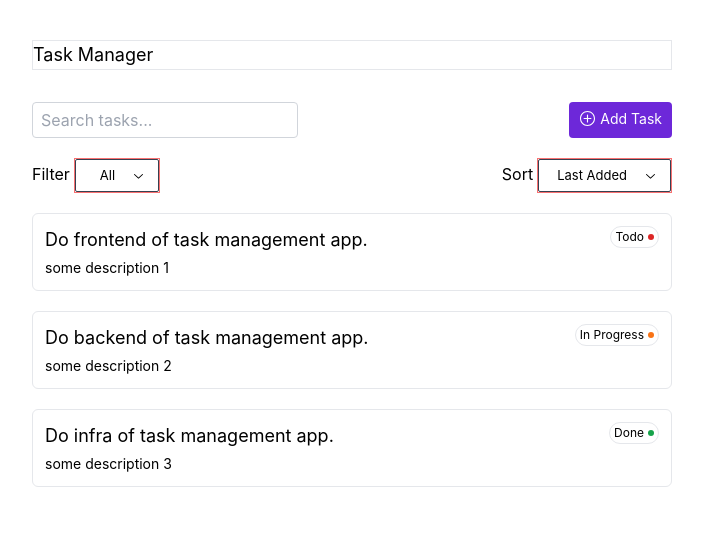
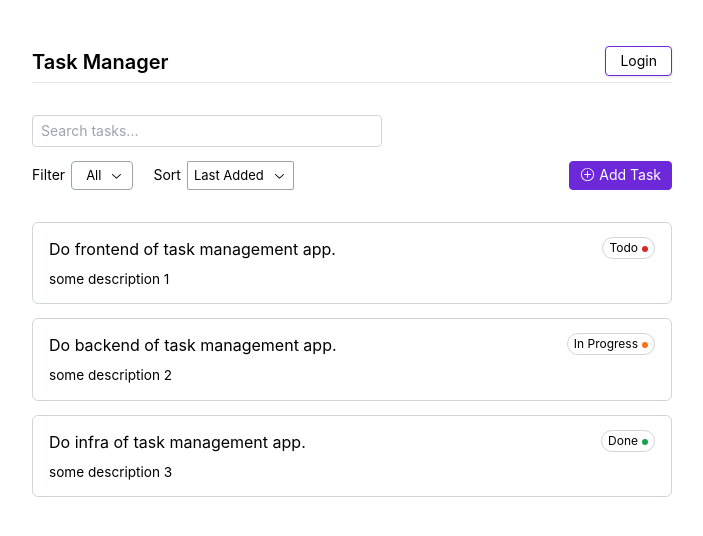
Before and after one commit to prerakhere/pesto-task-mgmt, a React (Vite) app in the folder frontend/: page / in a window 1280 px wide. Shown: the top 536 px of the page, without its empty margins (288-991 px from the left). Built offline with nearby package versions, Linux system fonts and the light colour scheme; no server answers.

Commit message:
fe: context, ui modifications

```diff
--- a/frontend/src/Home.tsx
+++ b/frontend/src/Home.tsx
@@ -1,9 +1,10 @@
-import { useState } from "react";
+import { useEffect, useState } from "react";
 import { useLocation, useNavigate } from "react-router-dom";
 import Navbar from "./components/Navbar";
 import TaskList from "./components/TaskList";
 import SortAndFilterBar from "./components/SortAndFilterBar";
 import SearchAndOptionsBar from "./components/SearchAndOptionsBar";
+import { useAuth } from "./context/AuthContext";
 
 function useQuery() {
   return new URLSearchParams(useLocation().search);
@@ -88,6 +89,30 @@ function Home() {
   // navigate("/ok");
   const isAuthenticated = false;
 
+  const { session, user } = useAuth();
+  console.log("-------------auth context session-----------");
+  console.log(session);
+
+  useEffect(() => {
+    const fetchTasks = async () => {
+      try {
+        const response = await fetch(
+          "https://d12hukpp1zen6s.cloudfront.net/api/2/task"
+        );
+        if (!response.ok) {
+          throw new Error("Failed to fetch data");
+        }
+        const resData = await response.json();
+        console.log("---resData---");
+        console.log(resData);
+      } catch (err) {
+        console.log(err);
+      }
+    };
+
+    fetchTasks();
+  }, []);
+
   return (
     <div className="flex justify-center mt-10">
       <div className="w-1/2">
@@ -98,7 +123,7 @@ function Home() {
           currSortParam={sortParam}
           handleFilterChange={handleFilterChange}
           handleSortChange={handleSortChange}
-          // triggerRerender={triggerRerender}
+          triggerRerender={triggerRerender}
         />
         <TaskList filterParam={filterParam} triggerRerender={triggerRerender} />
         {!isAuthenticated && <></>}
--- /dev/null
+++ b/frontend/src/components/AccountMenu.tsx
@@ -0,0 +1,46 @@
+import React from "react";
+import * as Menubar from "@radix-ui/react-menubar";
+import * as Avatar from "@radix-ui/react-avatar";
+import { useAuth } from "../context/AuthContext";
+
+export default function AccountMenu() {
+  const { signOut } = useAuth();
+
+  function handleLogout() {
+    signOut();
+  }
+
+  return (
+    <div>
+      <Menubar.Root className="flex p-1 rounded">
+        <Menubar.Menu>
+          <Menubar.Trigger className="MenubarTrigger">
+            <Avatar.Root className="inline-flex items-center justify-center align-middle overflow-hidden select-none w-9 h-9 rounded-full border border-violet-700 text-violet-800 hover:bg-violet-100">
+              <Avatar.Fallback className="h-full w-full flex items-center justify-center ">
+                PD
+              </Avatar.Fallback>
+            </Avatar.Root>
+          </Menubar.Trigger>
+          <Menubar.Portal>
+            <Menubar.Content
+              className="min-w-[220px] max-w-[250px] rounded shadow-lg border"
+              align="end"
+              sideOffset={5}
+              alignOffset={-4}
+            >
+              <Menubar.Item className="h-8 flex items-center hover:bg-violet-100 cursor-pointer px-2.5 py-4">
+                emailemailemailema
+              </Menubar.Item>
+              <Menubar.Item
+                className="h-8 flex items-center hover:bg-violet-100 cursor-pointer px-2.5 py-4"
+                onClick={handleLogout}
+              >
+                Logout
+              </Menubar.Item>
+            </Menubar.Content>
+          </Menubar.Portal>
+        </Menubar.Menu>
+      </Menubar.Root>
+    </div>
+  );
+}
--- a/frontend/src/components/FilterSelect.tsx
+++ b/frontend/src/components/FilterSelect.tsx
@@ -15,17 +15,17 @@ export default function FilterSelect({
   handleFilterChange = (f) => f,
 }: IFilterSelectProps) {
   return (
-    <div className="ml-1 border border-red-400">
+    <div className="ml-1.5">
       <Select.Root
         defaultValue={currFilterParam !== "" ? currFilterParam : "all"}
         onValueChange={(value) => handleFilterChange(value)}
       >
         <Select.Trigger
-          className="inline-flex items-center justify-center rounded-sm px-3 py-2 text-[13px] leading-none bg-white border border-gray-700 focus:border-black focus:outline-none focus:bg-violet-100 ring-0 focus:ring-0 hover:bg-violet-100  focus:shadow-black outline-none"
-          aria-label="Status"
+          className="inline-flex items-center justify-between rounded py-1.5 px-2 text-[13px] leading-none bg-white border border-gray-400 focus:border-black focus:outline-none focus:bg-violet-100 ring-0 focus:ring-0 hover:bg-violet-100  focus:shadow-black outline-none"
+          aria-label="Status Filter"
         >
           <Select.Value />
-          <Select.Icon className="ml-4">
+          <Select.Icon className="ml-2">
             <ChevronDownIcon />
           </Select.Icon>
         </Select.Trigger>
@@ -47,7 +47,7 @@ export default function FilterSelect({
                   className="text-[13px] leading-none rounded-[3px] flex items-center h-[25px] pr-[35px] pl-[25px] relative select-none data-[disabled]:text-mauve8 data-[disabled]:pointer-events-none data-[highlighted]:outline-none data-[highlighted]:bg-violet-400"
                 >
                   <Select.ItemText className="flex">
-                    <span className="ml-3">All</span>
+                    <span className="ml-1.5">All</span>
                   </Select.ItemText>
                   <Select.ItemIndicator className="absolute left-0 w-[25px] inline-flex items-center justify-center">
                     <CheckIcon />
--- a/frontend/src/components/Navbar.tsx
+++ b/frontend/src/components/Navbar.tsx
@@ -1,9 +1,26 @@
+import AccountMenu from "./AccountMenu";
+import { useAuth } from "../context/AuthContext";
+import { Link } from "react-router-dom";
+
 export default function Navbar() {
+  const authData = useAuth();
+
   return (
-    <nav className="border">
-      <h1 className="text-lg">Task Manager</h1>
-      {<div></div>}
-      {<div></div>}
+    <nav className="border-b flex justify-between py-1.5">
+      <h1 className="text-xl mt-0.5 font-semibold">Task Manager</h1>
+
+      {authData.session ? (
+        <div>
+          <AccountMenu />
+        </div>
+      ) : (
+        <Link
+          to={"/login"}
+          className="p-1 px-3.5 border border-violet-700 rounded hover:bg-violet-100 text-sm shadow"
+        >
+          Login
+        </Link>
+      )}
     </nav>
   );
 }
--- a/frontend/src/components/SearchAndOptionsBar.tsx
+++ b/frontend/src/components/SearchAndOptionsBar.tsx
@@ -1,5 +1,5 @@
 import { useState } from "react";
-import * as Dialog from "@radix-ui/react-dialog";
+
 import { PlusCircledIcon } from "@radix-ui/react-icons";
 import TaskModal from "./TaskModal";
 
@@ -8,33 +8,14 @@ export default function SearchAndOptionsBar({
 }: {
   triggerRerender: () => void;
 }) {
-  const [isModalOpen, setIsModalOpen] = useState(false);
   return (
-    <div className="my-5 flex justify-between mt-8">
+    <div className="mt-8 flex justify-between">
       <div className="w-3/4">
         <input
           type="text"
           placeholder="Search tasks..."
-          className="py-[5px] px-2 rounded border-[0.1rem] border-gray-300 focus:outline-none focus:border-violet-800 min-w-[250px]"
+          className="py-[5px] px-2 rounded border-[0.1rem] border-gray-300 focus:outline-none focus:border-violet-800 min-w-[350px] text-sm"
         />
-      </div>
-      <div className="w-1/4 flex justify-end">
-        <Dialog.Root open={isModalOpen} onOpenChange={setIsModalOpen}>
-          <Dialog.Trigger asChild>
-            <button className=" px-2.5 rounded bg-violet-700 text-white text-sm hover:bg-violet-800">
-              <PlusCircledIcon className="inline mb-1 mr-1 h-[17px] w-[17px]" />
-              Add Task
-            </button>
-          </Dialog.Trigger>
-          <TaskModal
-            id={0}
-            title=""
-            description=""
-            status="Todo"
-            triggerRerender={triggerRerender}
-            setIsModalOpen={setIsModalOpen}
-          />
-        </Dialog.Root>
       </div>
     </div>
   );
--- a/frontend/src/components/SortAndFilterBar.tsx
+++ b/frontend/src/components/SortAndFilterBar.tsx
@@ -1,11 +1,16 @@
+import * as Dialog from "@radix-ui/react-dialog";
+import { PlusCircledIcon } from "@radix-ui/react-icons";
+import TaskModal from "./TaskModal";
 import FilterSelect from "./FilterSelect";
 import SortSelect from "./SortSelect";
+import { useState } from "react";
 
 interface ISortAndFilterBarProps {
   currFilterParam: string;
   currSortParam: string;
   handleFilterChange: (filterParam: string) => void;
   handleSortChange: (sortParam: string) => void;
+  triggerRerender: () => void;
 }
 
 export default function SortAndFilterBar({
@@ -13,11 +18,14 @@ export default function SortAndFilterBar({
   currSortParam,
   handleFilterChange = (f) => f,
   handleSortChange = (f) => f,
+  triggerRerender,
 }: ISortAndFilterBarProps) {
+  const [isModalOpen, setIsModalOpen] = useState(false);
   return (
-    <div className="flex justify-between my-5">
+    <div className="flex justify-between mt-3.5">
+      <div className="flex">
         <div>
-        Filter
+          <span className="text-sm">Filter</span>
           <div className="inline-block">
             <FilterSelect
               handleFilterChange={handleFilterChange}
@@ -25,8 +33,8 @@ export default function SortAndFilterBar({
             />
           </div>
         </div>
-      <div>
-        Sort
+        <div className="ml-5">
+          <span className="text-sm">Sort</span>
           <div className="inline-block">
             <SortSelect
               handleSortChange={handleSortChange}
@@ -35,5 +43,24 @@ export default function SortAndFilterBar({
           </div>
         </div>
       </div>
+      <div className="w-1/4 flex justify-end">
+        <Dialog.Root open={isModalOpen} onOpenChange={setIsModalOpen}>
+          <Dialog.Trigger asChild>
+            <button className=" px-2.5 rounded bg-violet-700 border border-violet-700 text-white text-sm hover:bg-violet-800">
+              <PlusCircledIcon className="inline mb-1 mr-1 h-[15px] w-[15px]" />
+              Add Task
+            </button>
+          </Dialog.Trigger>
+          <TaskModal
+            id={0}
+            title=""
+            description=""
+            status="Todo"
+            triggerRerender={triggerRerender}
+            setIsModalOpen={setIsModalOpen}
+          />
+        </Dialog.Root>
+      </div>
+    </div>
   );
 }
--- a/frontend/src/components/SortSelect.tsx
+++ b/frontend/src/components/SortSelect.tsx
@@ -15,17 +15,17 @@ export default function SortSelect({
   handleSortChange = (f) => f,
 }: ISortSelectProps) {
   return (
-    <div className="ml-1 border border-red-400">
+    <div className="ml-1.5">
       <Select.Root
         defaultValue={currSortParam !== "" ? currSortParam : "lastadded"}
         onValueChange={(value) => handleSortChange(value)}
       >
         <Select.Trigger
-          className="inline-flex items-center justify-center rounded-sm px-3 py-2 text-[13px] leading-none bg-white border border-gray-700 focus:border-black focus:outline-none focus:bg-violet-100 ring-0 focus:ring-0 hover:bg-violet-100  focus:shadow-black outline-none"
-          aria-label="Status"
+          className="inline-flex items-center justify-center rounded-sm  py-1.5 pr-1.5 text-[13px] leading-none bg-white border border-gray-400 focus:border-black focus:outline-none focus:bg-violet-100 ring-0 focus:ring-0 hover:bg-violet-100  focus:shadow-black outline-none"
+          aria-label="Sort By"
         >
           <Select.Value />
-          <Select.Icon className="ml-4">
+          <Select.Icon className="ml-2">
             <ChevronDownIcon />
           </Select.Icon>
         </Select.Trigger>
--- a/frontend/src/components/Task.tsx
+++ b/frontend/src/components/Task.tsx
@@ -29,16 +29,16 @@ export default function Task({
     <Dialog.Root open={isModalOpen} onOpenChange={setIsModalOpen}>
       <Dialog.Trigger asChild>
         <div
-          className="flex justify-between border rounded-md my-5 p-3 hover:bg-slate-100 cursor-pointer"
+          className="flex justify-between border border-gray-300 rounded-md my-3.5 py-3.5 px-4 hover:bg-violet-100 cursor-pointer hover:border-violet-700 hover:shadow-lg"
           onClick={() => {
             console.log("clicked");
           }}
         >
           <div className="flex flex-col w-5/6">
             <div className="w-fit">
-              <h1 className="text-lg hover:underline">{title}</h1>
+              <h1 className="hover:underline">{title}</h1>
             </div>
-            <div className="mt-1 text-sm">{description}</div>
+            <div className="mt-2 text-sub-sm">{description}</div>
           </div>
           <div className="flex flex-col">
             <div className="text-sm">
--- a/frontend/src/components/TaskList.tsx
+++ b/frontend/src/components/TaskList.tsx
@@ -45,7 +45,7 @@ export default function TaskList({
   });
 
   return (
-    <main className="w-full mt-5">
+    <main className="w-full mt-8">
       <div className="">
         {filteredTasks.map(
           (task: {
--- a/frontend/src/components/TaskStatus.tsx
+++ b/frontend/src/components/TaskStatus.tsx
@@ -10,10 +10,10 @@ export default function TaskStatus({
   status: keyof typeof TaskStatusColors;
 }) {
   return (
-    <div className="flex border rounded-full px-1 py-0.5 items-center">
+    <div className="flex border border-gray-300 rounded-full px-1.5 py-0.5 items-center">
       <div className="mr-1 text-xs">{status}</div>
       <div
-        className={`h-1.5 w-1.5 rounded-full ${TaskStatusColors[status]}`}
+        className={`h-1.5 w-1.5 mt-0.5 rounded-full ${TaskStatusColors[status]}`}
       ></div>
     </div>
   );
--- a/frontend/src/main.tsx
+++ b/frontend/src/main.tsx
@@ -6,15 +6,18 @@ import Home from "./Home.tsx";
 import "./index.css";
 import Login from "./pages/Login.tsx";
 import Signup from "./pages/Signup.tsx";
+import { AuthProvider } from "./context/AuthContext.tsx";
 
 ReactDOM.createRoot(document.getElementById("root")!).render(
   <React.StrictMode>
     <Router>
-      <Routes>
-        <Route path="/" element={<Home />} />
-        <Route path="/login" element={<Login />} />
-        <Route path="/signup" element={<Signup />} />
-      </Routes>
+      <AuthProvider>
+        <Routes>
+          <Route path="/" element={<Home />} />
+          <Route path="/login" element={<Login />} />
+          <Route path="/signup" element={<Signup />} />
+        </Routes>
+      </AuthProvider>
     </Router>
   </React.StrictMode>
 );
```
Lines whose indentation alone changed are shown as unchanged.
